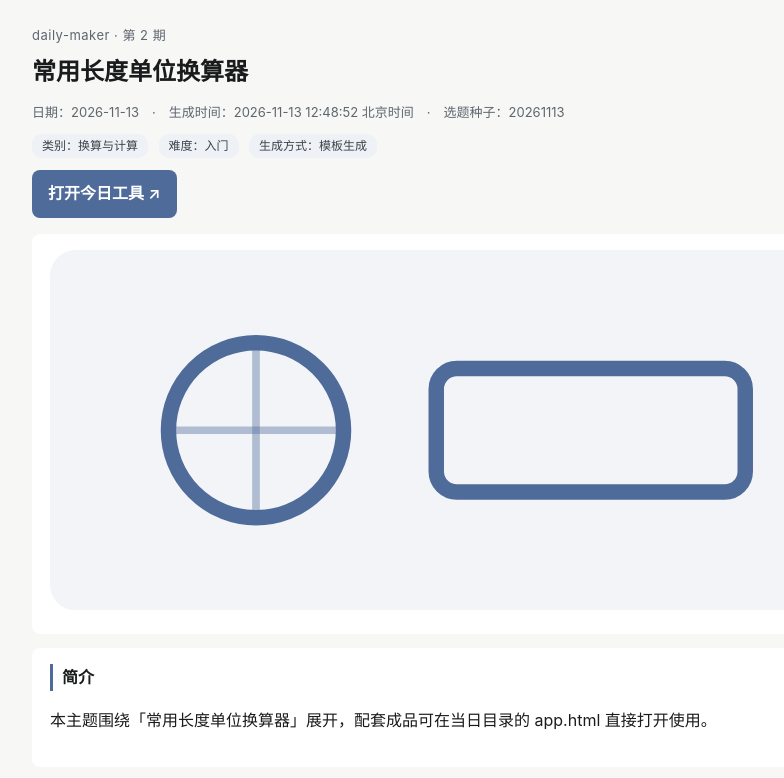
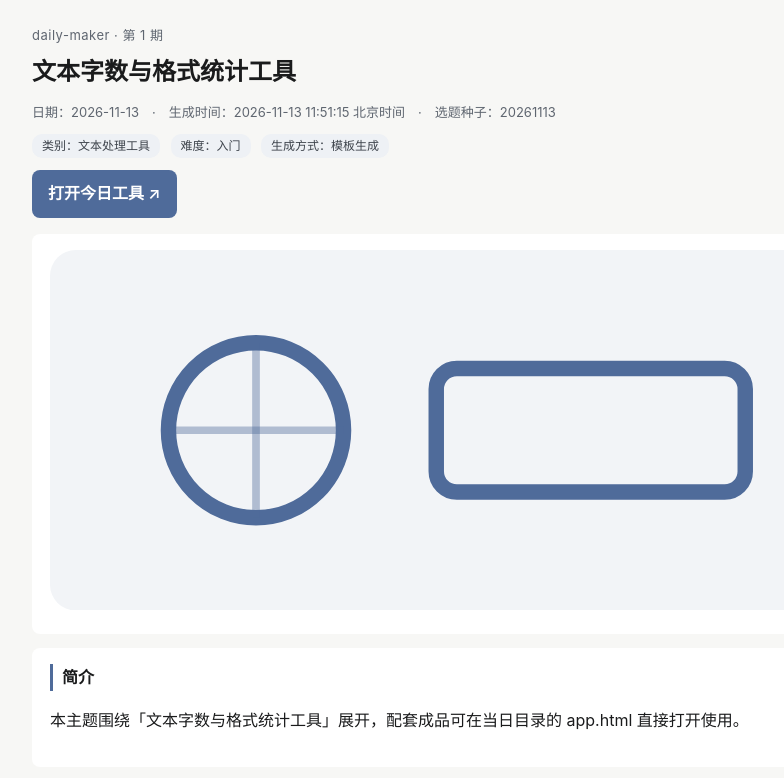
Before and after one commit to lsx9988/daily-maker, a plain HTML site: page output/2026-11-13/index.html in a window 1280 px wide. Shown: the top 778 px of the page, without its empty margins (178-962 px from the left). Drawn offline with Linux system fonts and the light colour scheme.

Commit message:
daily-maker: restore first-day piece and index

```diff
--- a/output/2026-11-13/index.html
+++ b/output/2026-11-13/index.html
@@ -1,7 +1,7 @@
 <!DOCTYPE html>
 <html lang="zh-CN"><head><meta charset="utf-8">
 <meta name="viewport" content="width=device-width,initial-scale=1">
-<title>第 2 期 · 常用长度单位换算器</title>
+<title>第 1 期 · 文本字数与格式统计工具</title>
 <style>
 body{margin:0;padding:24px 16px;background:#f7f7f5;color:#1a1b1c;font-family:-apple-system,'Segoe UI','Microsoft YaHei',sans-serif;line-height:1.7}
 .wrap{max-width:860px;margin:0 auto}
@@ -30,11 +30,11 @@ a{color:#4f6b9a}
 .footer{margin-top:24px;font-size:12px;color:#8a9099}
 </style></head><body><div class="wrap">
 <div class="head">
-  <div class="kicker">daily-maker · 第 2 期</div>
-  <h1>常用长度单位换算器</h1>
-  <div class="meta">日期：2026-11-13　·　生成时间：2026-11-13 12:48:52 北京时间　·　选题种子：20261113</div>
+  <div class="kicker">daily-maker · 第 1 期</div>
+  <h1>文本字数与格式统计工具</h1>
+  <div class="meta">日期：2026-11-13　·　生成时间：2026-11-13 11:51:15 北京时间　·　选题种子：20261113</div>
   <div class="badges">
-    <span class="badge">类别：换算与计算</span>
+    <span class="badge">类别：文本处理工具</span>
     <span class="badge">难度：入门</span>
     <span class="badge">生成方式：模板生成</span>
   </div>
@@ -49,10 +49,7 @@ a{color:#4f6b9a}
   <line x1="46" y1="70" x2="114" y2="70" stroke="#4f6b9a" stroke-width="3" opacity="0.4"/>
 </svg></div>
 
-<div class="card"><h2>简介</h2><p>本主题围绕「常用长度单位换算器」展开，配套成品可在当日目录的 app.html 直接打开使用。</p></div>
-
-
-
+<div class="card"><h2>简介</h2><p>本主题围绕「文本字数与格式统计工具」展开，配套成品可在当日目录的 app.html 直接打开使用。</p></div>
 
 <div class="two">
   <div><h2>工具清单</h2><ul><li>现代浏览器（Chrome / Edge / Firefox 等）</li></ul></div>
@@ -71,5 +68,5 @@ a{color:#4f6b9a}
 
 <div class="warn"><h2 style="border-color:#a14e50">免责声明</h2><ol><li>本项目的成品为本地单文件网页工具，配套说明由公开资料检索后经 AI 归纳整理自动生成，可能存在错误、过时或遗漏；实际操作前请核对官方文档与可靠来源。</li><li>涉及电气、高温、锋利工具、化学品、登高、车辆等操作时，请遵守安全规范并做好防护；不确定如何操作时，请咨询具备资质的专业人员。</li><li>本内容不构成医疗、法律、财务等专业建议；因照搬本教程或使用本工具产生的任何后果，由使用者自行承担。</li><li>文中资料为对公开来源的归纳改写，参考链接见当日页面，原始版权归原作者所有。</li></ol></div>
 
-<div class="footer">生成器：daily-maker（个人自动化项目）　·　本期编号 2　·　2026-11-13</div>
+<div class="footer">生成器：daily-maker（个人自动化项目）　·　本期编号 1　·　2026-11-13</div>
 </div></body></html>
```
